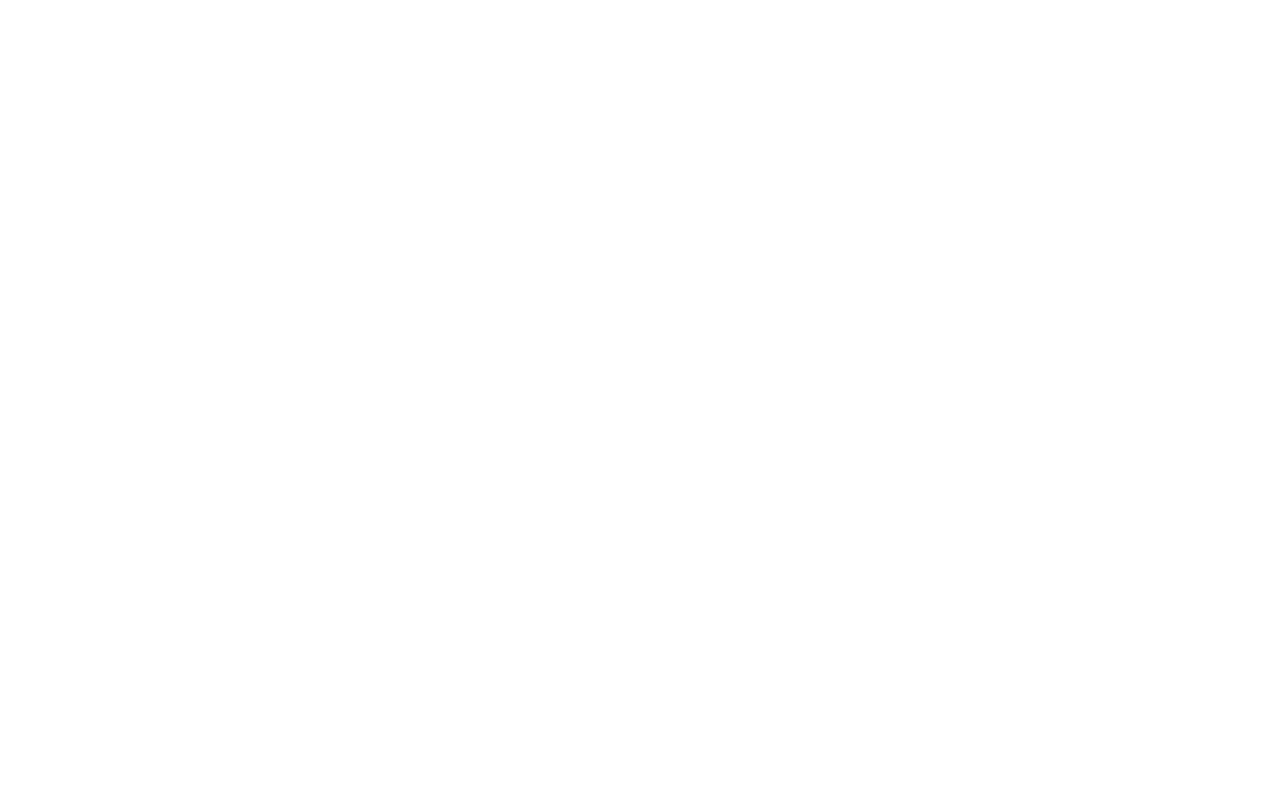
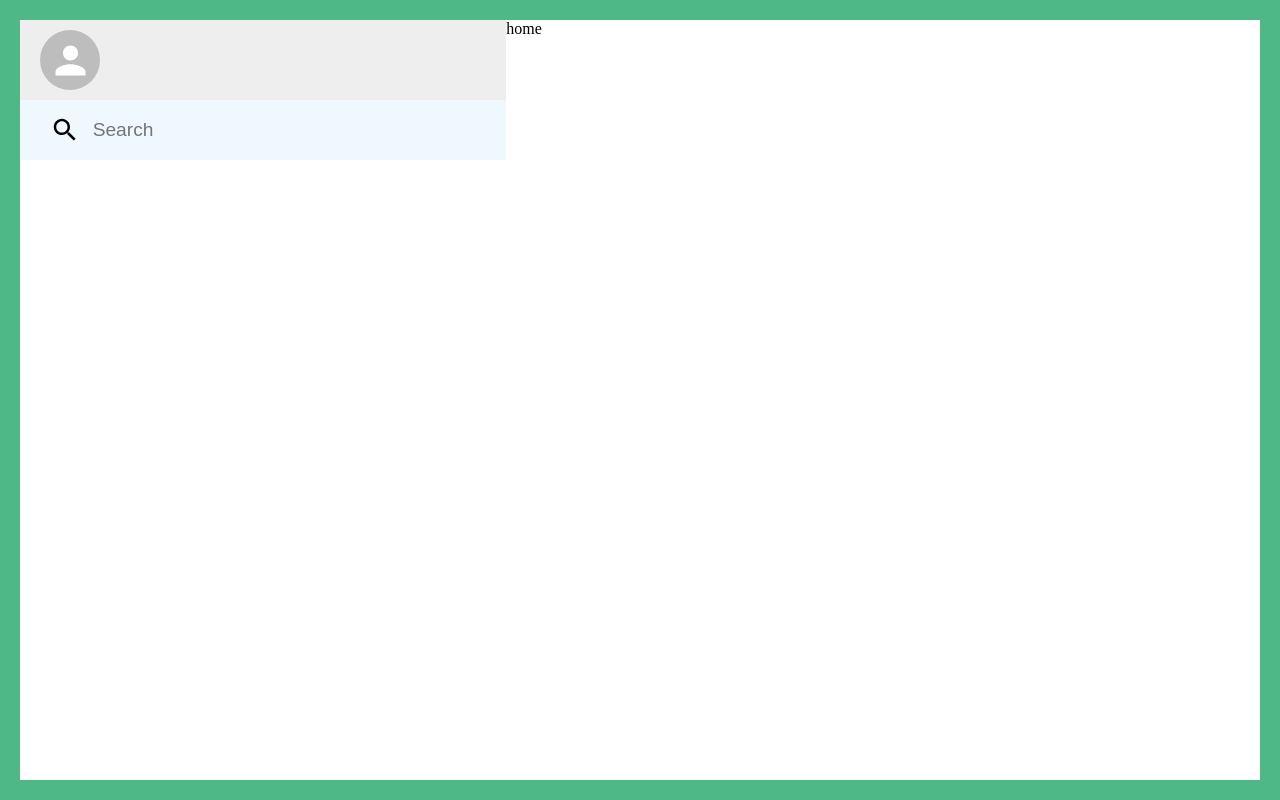
Before and after one commit to Dasharath9920/chat_application, a React (Create React App) app in the folder chat_application/: page / in a window 1280 px wide. Built offline with nearby package versions, Linux system fonts and the light colour scheme.

Commit message:
feat(sidebar): add navbar,avatar icon and search box

```diff
--- a/chat_application/package.json
+++ b/chat_application/package.json
@@ -3,6 +3,10 @@
   "version": "0.1.0",
   "private": true,
   "dependencies": {
+    "@emotion/react": "^11.10.5",
+    "@emotion/styled": "^11.10.5",
+    "@mui/icons-material": "^5.11.0",
+    "@mui/material": "^5.11.5",
     "@testing-library/jest-dom": "^5.16.5",
     "@testing-library/react": "^13.4.0",
     "@testing-library/user-event": "^13.5.0",
--- a/chat_application/src/App.css
+++ b/chat_application/src/App.css
@@ -0,0 +1,42 @@
+.App{
+  height: 100vh;
+  width: 100vw;
+  display: flex;
+  justify-content: space-between;
+  background-color: rgb(78, 184, 135);
+  padding: 20px;
+}
+
+/* sidebar */
+
+.sidebar{
+  width: 800px;
+  height: 100%;
+  background-color: white;
+}
+
+.sidebar-navbar{
+  background-color: rgb(238, 238, 238);
+  padding: 10px 20px;
+}
+
+.sidebar-search-container{
+  height: 60px;
+  padding: 0px 30px;
+  background-color: aliceblue;
+  display: flex;
+  align-items: center;
+  justify-content: space-between;
+}
+
+.sidebar-search-container input{
+  width: 90%;
+  font-size: 1.2rem;
+}
+
+/* end of sidebar */
+
+.home{
+  width: 100%;
+  background-color: white;
+}
--- a/chat_application/src/App.js
+++ b/chat_application/src/App.js
@@ -1,8 +1,13 @@
 import './App.css';
+import Home from './components/Home/home';
+import Sidebar from './components/Sidebar/sidebar';
 
 function App() {
   return (
-    <div className="App"></div>
+    <div className="App">
+      <Sidebar />
+      <Home />
+    </div>
   );
 }
 
--- /dev/null
+++ b/chat_application/src/components/Home/home.js
@@ -0,0 +1,9 @@
+import React from 'react'
+
+function Home() {
+  return (
+    <div className='home'>home</div>
+  )
+}
+
+export default Home;
--- /dev/null
+++ b/chat_application/src/components/Sidebar/sidebar.js
@@ -0,0 +1,23 @@
+import React from 'react';
+import { Avatar } from '@mui/material';
+import SearchIcon from '@mui/icons-material/Search';
+
+function Sidebar() {
+  return (
+    <div className='sidebar'>
+      <div className="sidebar-navbar">
+        <div className="avatar"><Avatar alt='avatar' sx={{width: 60, height: 60}}></Avatar></div>
+        <div className="sidebar-navbar__icons"></div>
+      </div>
+
+      <div className="sidebar-search-container">
+        <SearchIcon sx={{width: 30, height: 30}}/>
+        <input type="text" placeholder='Search'/>
+      </div>
+
+      <div className="chat-container"></div>
+    </div>
+  )
+}
+
+export default Sidebar;
--- a/chat_application/src/index.css
+++ b/chat_application/src/index.css
@@ -0,0 +1,11 @@
+*{
+  margin: 0;
+  padding: 0;
+  box-sizing: border-box;
+}
+
+input{
+  border: none;
+  background-color: transparent;
+  outline: none;
+}
```
Also changed, not shown: 1 other file (tests, documents, lock files or other folders).
